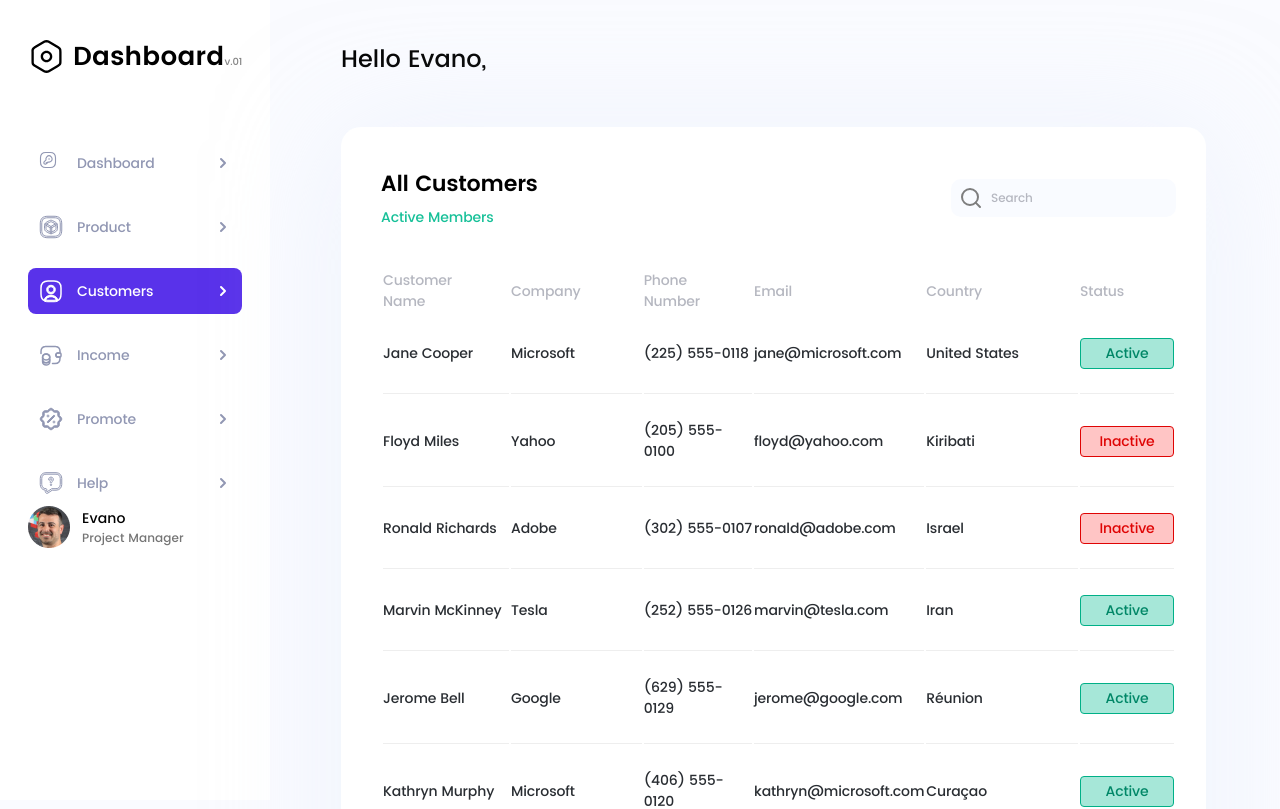
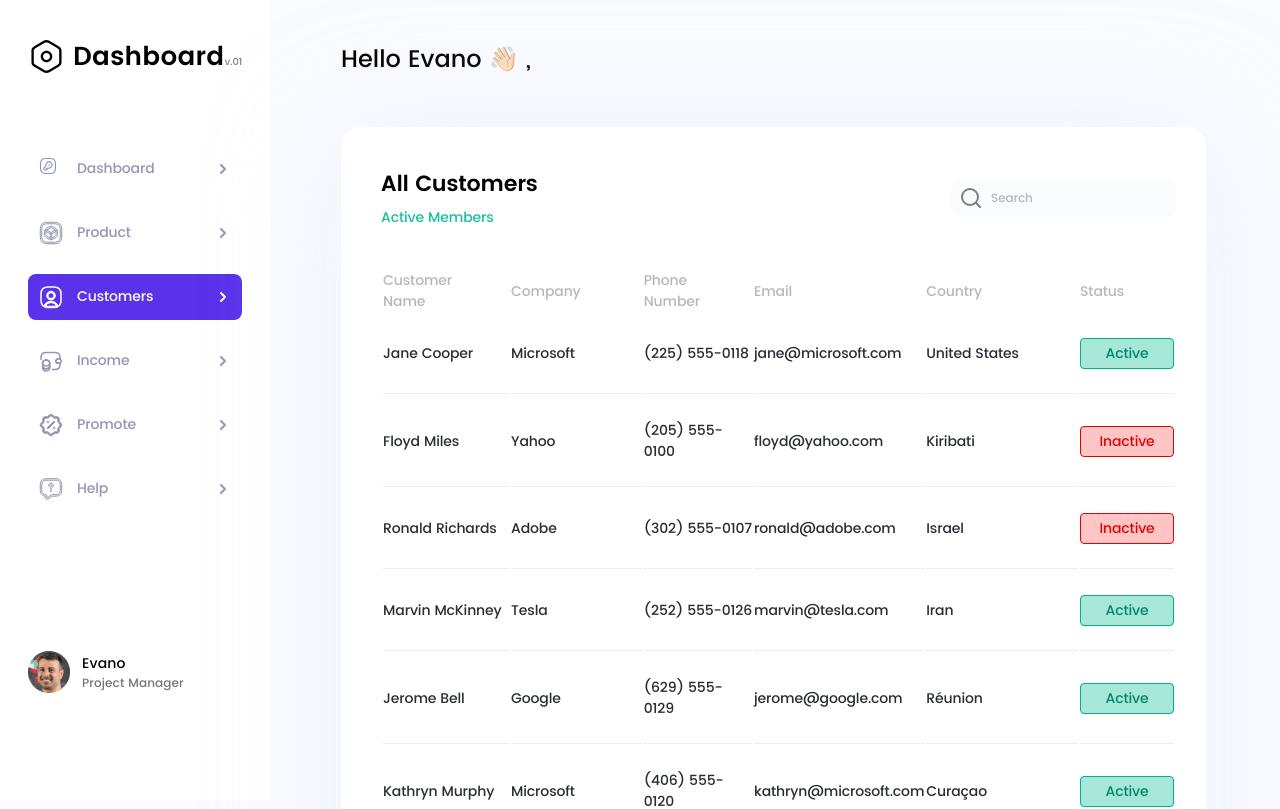
Before and after one commit to Ynln69/dashboard-customers, a React (Create React App) app: page / in a window 1280 px wide. Shown: the top 809 px of the page. Built offline with nearby package versions, Linux system fonts and the light colour scheme.

Commit message:
корекції в стилях до сайдбару

```diff
--- a/src/components/Dashboard/Dashboard.jsx
+++ b/src/components/Dashboard/Dashboard.jsx
@@ -4,7 +4,7 @@ import Customers from "../Customers/Customers";
 const Dashboard = () => {
   return (
     <section className="dashboard">
-      <h2 className="dashboard__title">Hello Evano,</h2>
+      <h2 className="dashboard__title">Hello Evano 👋🏻 ,</h2>
       <Customers />
     </section>
   );
--- a/src/components/Sidebar/Sidebar.jsx
+++ b/src/components/Sidebar/Sidebar.jsx
@@ -13,6 +13,7 @@ const Sidebar = () => {
           Dashboard<span className="sidebar__title-sub">v.01</span>
         </h1>
       </div>
+      <div className="sidebar__box">
         <ul className="nav-list">
           <li className="nav-list__item">
             <svg width={24} height={24}>
@@ -78,6 +79,7 @@ const Sidebar = () => {
             <p className="user__position">Project Manager</p>
           </div>
         </div>
+      </div>
     </aside>
   );
 };
--- a/src/scss/sidebar.scss
+++ b/src/scss/sidebar.scss
@@ -18,7 +18,6 @@ $font-family: "Poppins";
     display: flex;
     align-items: center;
     gap: 8px;
-    margin-bottom: 64px;
   }
   &__title {
     color: $title-color;
@@ -35,6 +34,12 @@ $font-family: "Poppins";
     font-weight: 500;
     line-height: normal;
     letter-spacing: -0.1px;
+  }
+  &__box {
+    display: flex;
+    flex-direction: column;
+    justify-content: space-around;
+    height: 100%;
   }
 }
 
```
Lines whose indentation alone changed are shown as unchanged.
